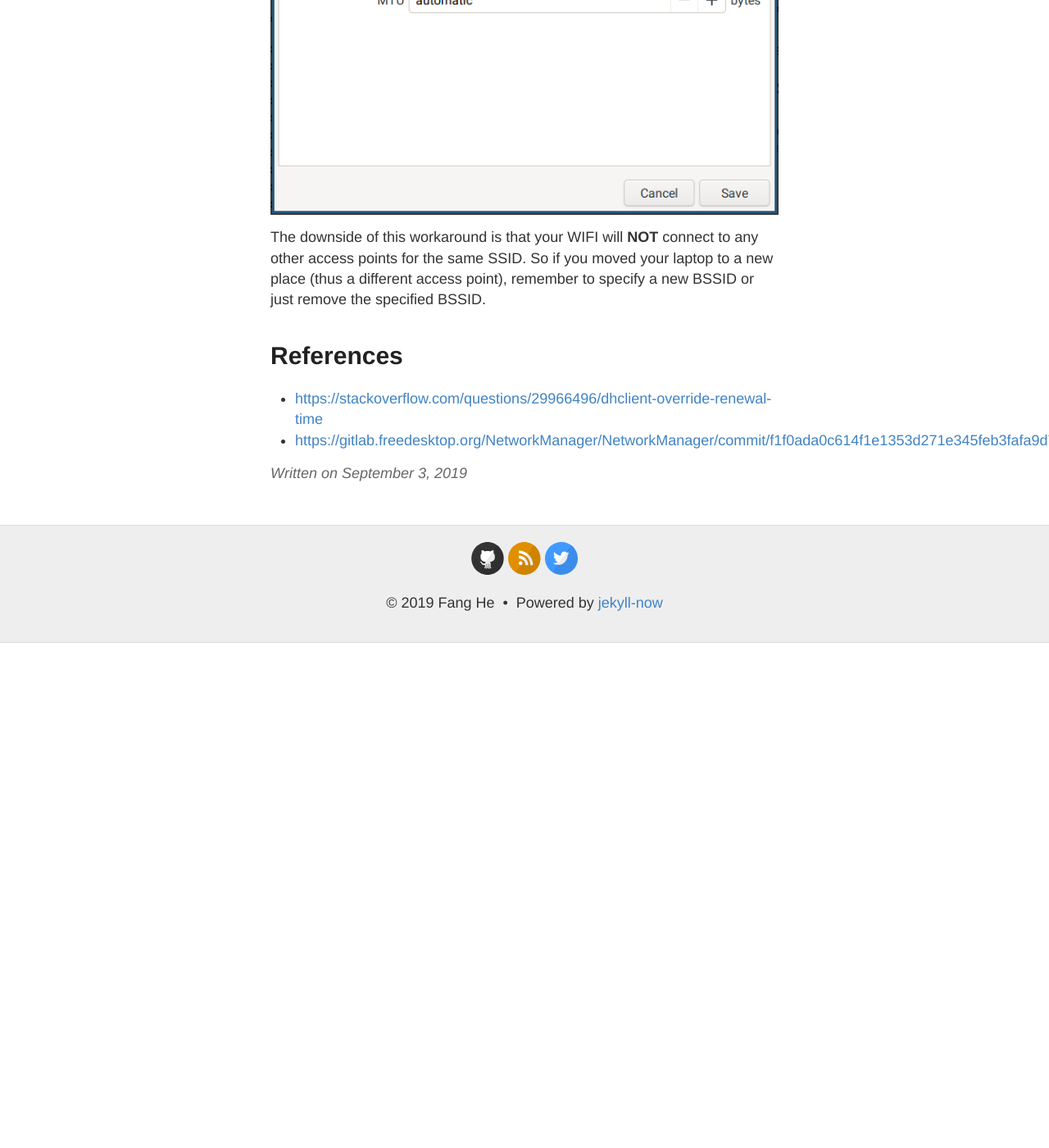
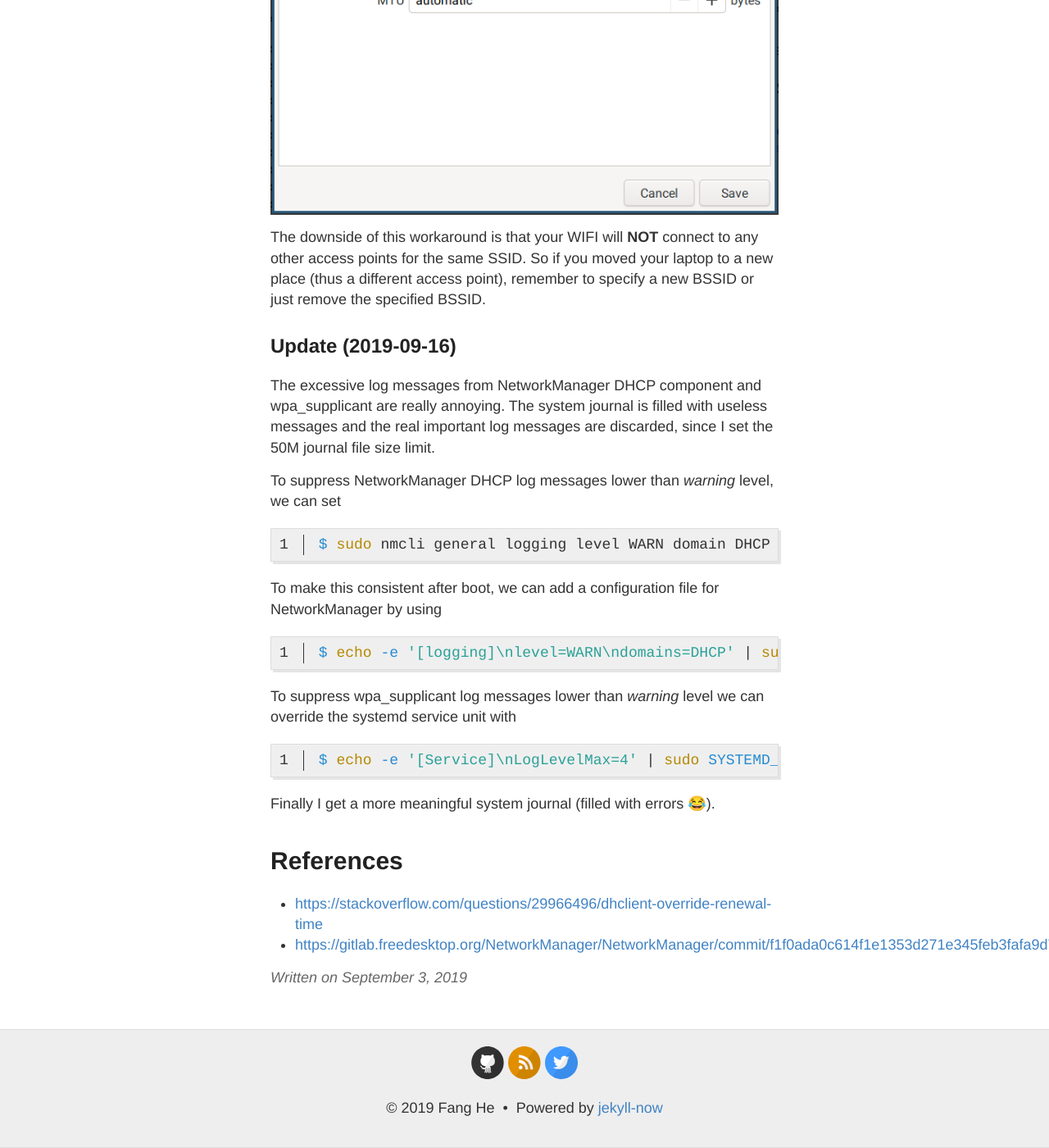
Before and after one commit to h3fang/h3fang.github.io, a Jekyll site: the page built from _posts/2019-9-3-cityu_wifi.md, in a window 1280 px wide and 1400 px high, scrolled down 3741 px. Shown: the whole window at 82% size. Built offline with Jekyll 4.4.1, drawn with Linux system fonts in a browser that asks for light colours; comment, search, counter and statistics services are not loaded; before the commit the page ends 4525 px from its top, so only the background shows below that.

Commit message:
update for cityu wifi post

````diff
--- a/_posts/2019-9-3-cityu_wifi.md
+++ b/_posts/2019-9-3-cityu_wifi.md
@@ -70,6 +70,30 @@ Then specify the BSSID for your WIFI profile (if you use `NetworkManager` and `n
 
 The downside of this workaround is that your WIFI will **NOT** connect to any other access points for the same SSID. So if you moved your laptop to a new place (thus a different access point), remember to specify a new BSSID or just remove the specified BSSID.
 
+## Update (2019-09-16)
+
+The excessive log messages from NetworkManager DHCP component and wpa_supplicant are really annoying. The system journal is filled with useless messages and the real important log messages are discarded, since I set the 50M journal file size limit.
+
+To suppress NetworkManager DHCP log messages lower than *warning* level, we can set
+
+```bash
+$ sudo nmcli general logging level WARN domain DHCP
+```
+
+To make this consistent after boot, we can add a configuration file for NetworkManager by using
+
+```bash
+$ echo -e '[logging]\nlevel=WARN\ndomains=DHCP' | sudo tee /etc/NetworkManager/conf.d/dhcp-logging.conf
+```
+
+To suppress wpa_supplicant log messages lower than *warning* level we can override the systemd service unit with
+
+```bash
+$ echo -e '[Service]\nLogLevelMax=4' | sudo SYSTEMD_EDITOR=tee systemctl edit wpa_supplicant.service
+```
+
+Finally I get a more meaningful system journal (filled with errors 😂).
+
 # References
 - <https://stackoverflow.com/questions/29966496/dhclient-override-renewal-time>
 - <https://gitlab.freedesktop.org/NetworkManager/NetworkManager/commit/f1f0ada0c614f1e1353d271e345feb3fafa9d7e7>
````
